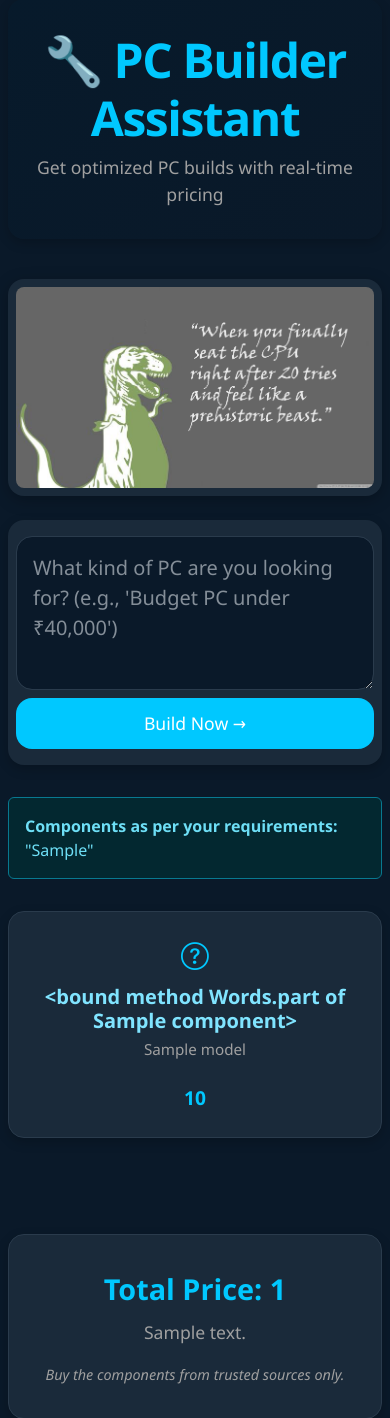
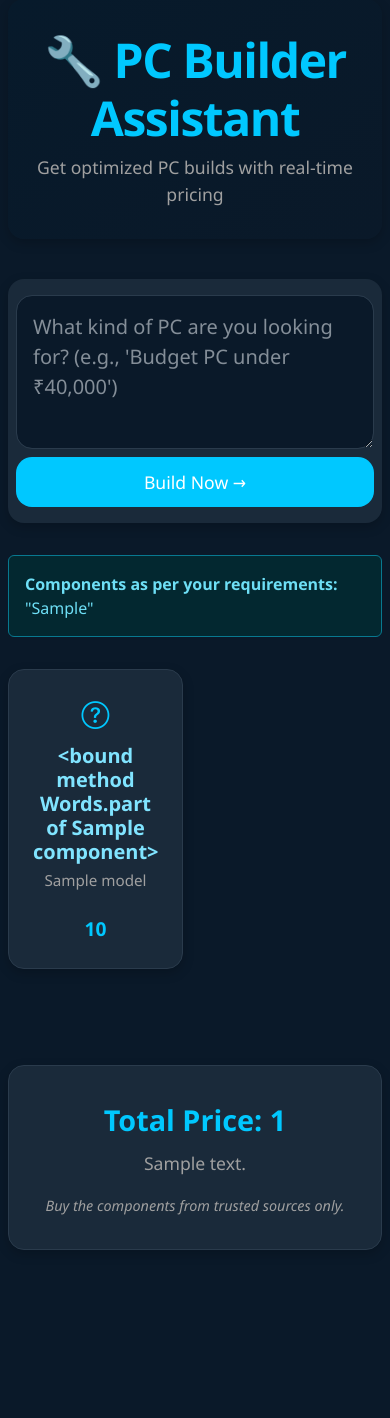
Before and after one commit to Ameynx6/pc-build-recommender, a Flask app: template templates/index.html in a window 390 px wide. Shown: the part 49-1467 px from the top of the page. After the commit the page ends 1299 px from the top, so only its background shows below. Run offline with Flask 3, Linux system fonts and the light colour scheme; the template is opened without the code that fills it: most values are stand-ins (such as "Sample title", 1, 10 or a date in 2020).

Commit message:
fixed grid for mobile

```diff
--- a/main.py
+++ b/main.py
@@ -57,7 +57,7 @@
 
     "\nStrict Rules:\n"
     "- Use ONLY double quotes\n"
-    "- Prices MUST match current Indian rates\n"
+    "- Prices MUST match current Indian rates and treat user input as indian currency if another currency not mentioned\n"
     "- Never exceed stated budget\n"
     "- part_image emojis: 💻(CPU), 🖥️(MB/GPU), 📦(RAM/Case), 💾(Storage), 🔌(PSU), ❄️(Cooler)\n"
     "- If error occurs, return {'error':'...'} with reason"
@@ -155,9 +155,8 @@
                     session['total_price'] = data.get("total_price", "")
             except Exception as e:
                 session['error'] = f"Sorry, there was a problem processing your request. ({str(e)})"
-        return redirect(url_for('index'))
+        return redirect(url_for('index') + "#components-section")
 
-    # On GET, show results if present in session, then clear for next GET
     components = session.pop('components', [])
     summary = session.pop('summary', "")
     total_price = session.pop('total_price', "")
--- a/templates/index.html
+++ b/templates/index.html
@@ -21,9 +21,7 @@
       <h1>🔧 PC Builder Assistant</h1>
       <p class="lead">Get optimized PC builds with real-time pricing</p>
     </div>
-<div class="pc-image-wrapper">
-  <img src="{{ url_for('static', filename='wtf2.png') }}" alt="PC Image" class="pc-image" />
-</div>
+
 
 
     <!-- Input area as wide as hero -->
@@ -61,13 +59,13 @@
 {% endif %}
 
 {% if user_input and (components or error) %}
-<div class="alert alert-info mb-4">
+<div class="alert alert-info mb-4" id="components-section">
   <strong>Components as per your requirements:</strong> "{{ user_input }}"
 </div>
 {% endif %}
 
 {% if components %}
-<div class="row">
+<div  class="row">
   {% set part_icon_map = {
     'cpu': 'bi-cpu', 'motherboard': 'bi-hdd', 'ram': 'bi-memory',
     'storage': 'bi-device-ssd', 'graphics card': 'bi-gpu-card',
@@ -77,7 +75,7 @@
     'monitor': 'bi-display', 'keyboard': 'bi-keyboard', 'mouse': 'bi-mouse'
   } %}
   {% for component in components %}
-  <div class="col-12 col-sm-6 col-md-4 mb-4 d-flex align-items-stretch">
+  <div class="col-6 col-sm-6 col-md-4 mb-4 d-flex align-items-stretch">
     <div class="component-card w-100 text-center">
       <i class="bi {{ part_icon_map.get(component.part|lower|trim, 'bi-question-circle') }} part-image fs-1"></i>
       <h5 class="mt-2">{{ component.part }}</h5>
```
